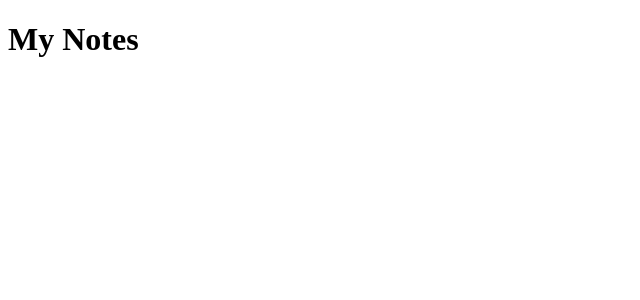
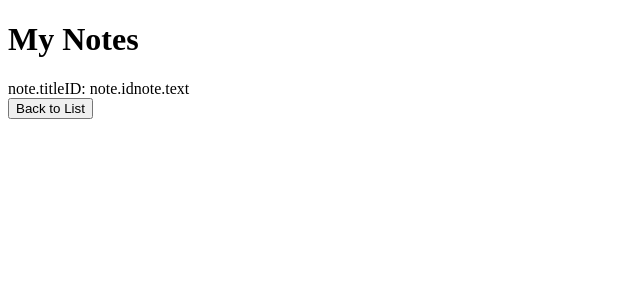
Before and after one commit to joeyclapton/my-notes, an Angular app: page /note/1 in a window 1280 px wide. Before the commit this address led to /. Shown: the top 300 px of the page, without its empty margins (0-640 px from the left). Built offline with nearby package versions, Linux system fonts and the light colour scheme.

Commit message:
feat: create route details

```diff
--- a/src/app/app.routes.ts
+++ b/src/app/app.routes.ts
@@ -1,6 +1,7 @@
 import { Routes } from '@angular/router';
 import { NotesListComponent } from './components/notes-list/notes-list.component';
 import { AddNoteComponent } from './components/add-note/add-note.component';
+import { NoteDetailsComponent } from './components/note-details/note-details.component';
 
 export const routes: Routes = [
   {
@@ -9,4 +10,5 @@ export const routes: Routes = [
     component: NotesListComponent,
   },
   { path: 'new', title: 'New Note', component: AddNoteComponent },
+  { path: 'note/:id', title: 'Note Details', component: NoteDetailsComponent },
 ];
--- /dev/null
+++ b/src/app/components/note-details/note-details.component.html
@@ -0,0 +1,8 @@
+<div id="note-container">
+  <span class="note-title">note.title</span>
+  <span class="note-id">ID: note.id</span>
+  <span class="note-text">note.text</span>
+</div>
+<nav>
+  <button routerLink="">Back to List</button>
+</nav>
--- a/src/app/components/note/note.component.html
+++ b/src/app/components/note/note.component.html
@@ -2,4 +2,5 @@
   <span>{{ title }}</span>
   <span> - </span>
   <span>{{ description }}</span>
+  <button [routerLink]="['/note', id]">Detalhes</button>
 </li>
--- a/src/app/components/note/note.component.ts
+++ b/src/app/components/note/note.component.ts
@@ -1,14 +1,16 @@
 import { Component, Input } from '@angular/core';
 import { CommonModule } from '@angular/common';
+import { RouterModule } from '@angular/router';
 
 @Component({
   selector: 'app-note',
   standalone: true,
-  imports: [CommonModule],
+  imports: [CommonModule, RouterModule],
   templateUrl: './note.component.html',
   styleUrl: './note.component.sass',
 })
 export class NoteComponent {
+  @Input() id: string = '';
   @Input() title: string = '';
   @Input() description: string = '';
 }
```
Also changed, not shown: src/app/components/note-details/note-details.component.ts (added, +12 -0 lines), src/app/components/note-details/note-details.component.sass (added), 1 other file (tests, documents, lock files or other folders).
